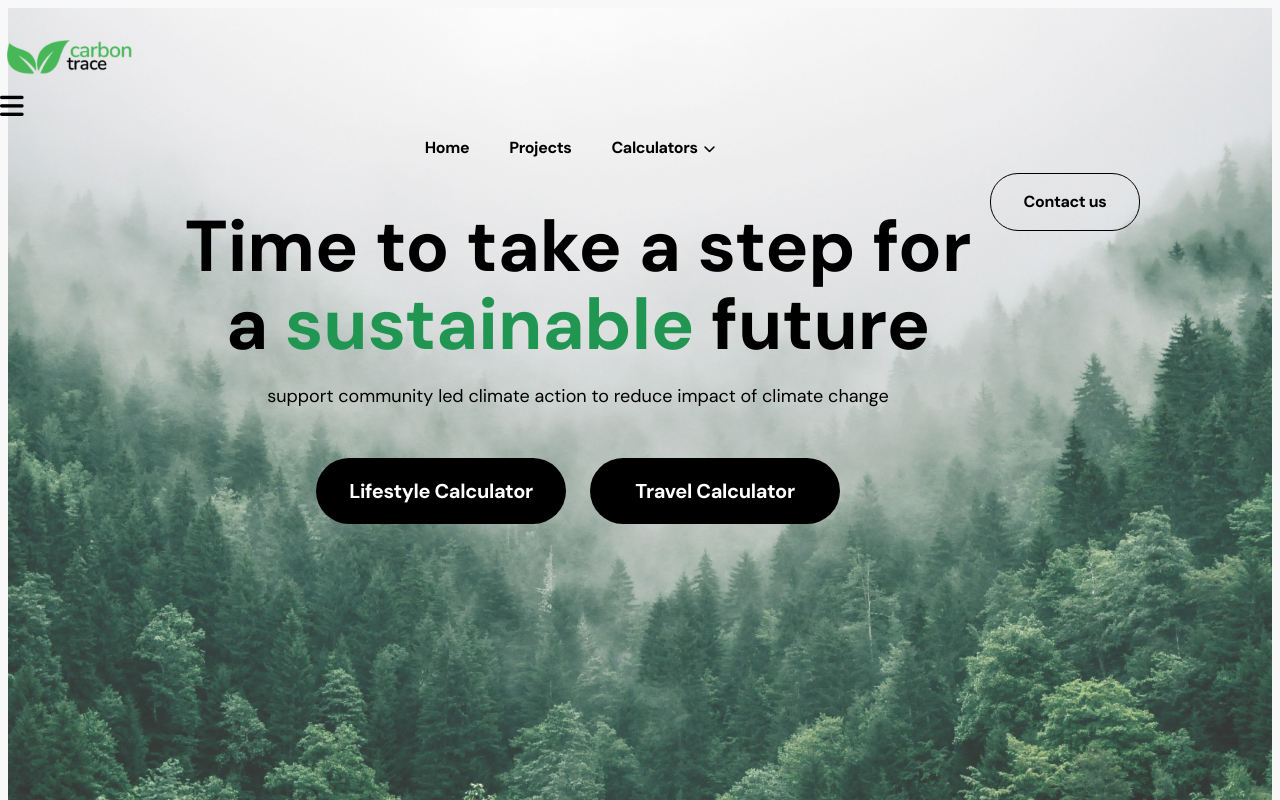
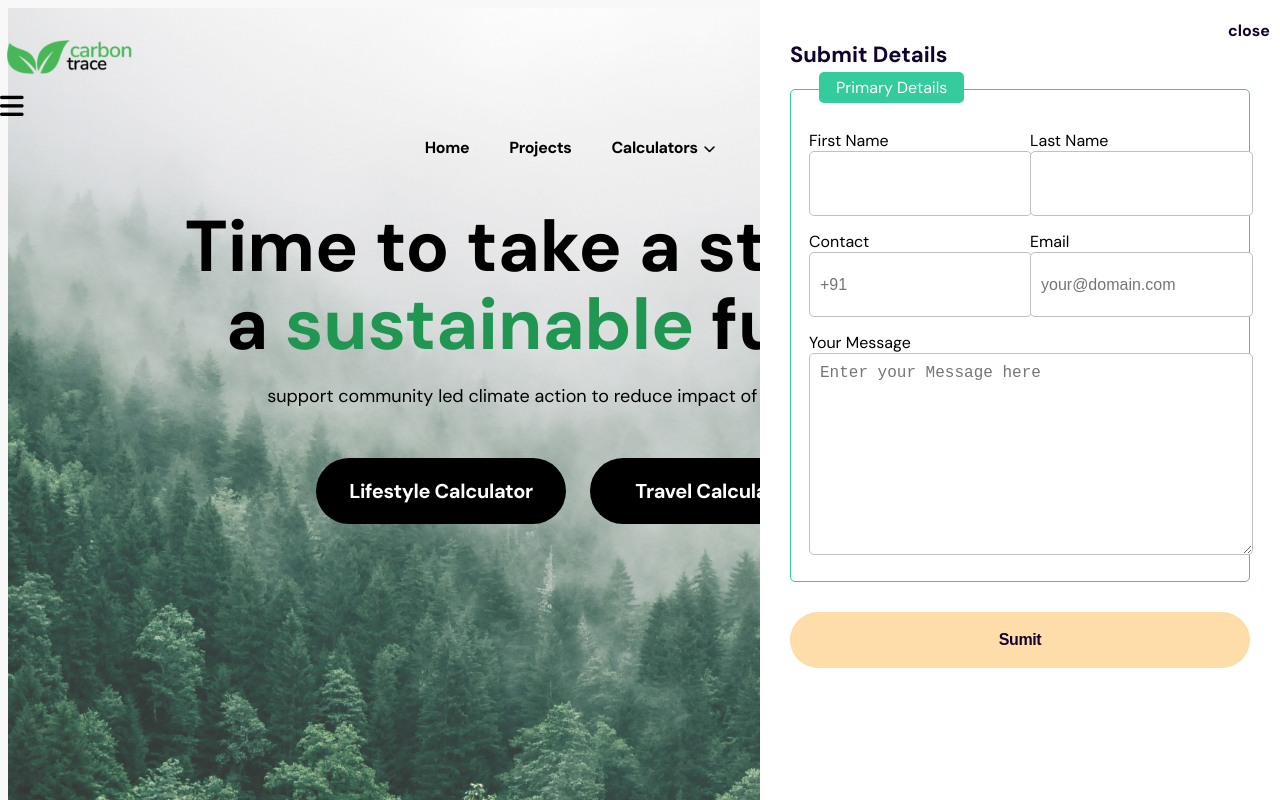
Before and after one commit to encamptourism/carbontracev1, a Next.js app: page / in a window 1280 px wide. Both pictures are taken after a click on the link "Contact us". Shown: the top 800 px of the page. Built offline with nearby package versions, Linux system fonts and the light colour scheme.

Commit message:
contact form

```diff
--- /dev/null
+++ b/components/common/Contactus.js
@@ -0,0 +1,117 @@
+import{useState} from "react";
+
+const Contactus=(props)=>{
+
+const {issuccess,setIssuccess,toggle,setToggle,bloading,setBloading,enquiry,setEnquiry,error,setError} = props;
+
+
+const onChangeHandler=(e)=>{
+setEnquiry({...enquiry,[e.target.name]:e.target.value})
+
+}
+const validateEmail=(emails)=>{
+let validRegex = /^[a-zA-Z0-9.!#$%&'*+/=?^_`{|}~-]+@[a-zA-Z0-9-]+(?:\.[a-zA-Z0-9-]+)*$/;
+
+if(emails.match(validRegex)){
+    return true;
+}else{
+    return false;
+}
+
+
+}
+
+
+const submitDetails=()=>{
+//setBloading(true);
+let acterror = {...error};
+if(enquiry.firstName === ""){
+acterror = {...acterror,firstName:'FirstName Required'};
+}else{
+ acterror = {...acterror,firstName:''};
+}
+if(enquiry.lastName === ""){
+acterror = {...acterror,lastName:'LastName Required'};
+}else{
+ acterror = {...acterror,lastName:''};
+}
+if(enquiry.contact === "" || enquiry.contact.length < 10 || enquiry.contact.length > 13 ){
+acterror = {...acterror,contact:'Mobile Number Required'};
+}else{
+ acterror = {...acterror,contact:''};
+}
+if(enquiry.email === "" || !validateEmail(enquiry.email)){
+acterror = {...acterror,email:'Email Required'};
+}else{
+ acterror = {...acterror,email:''};
+}
+
+setError(acterror);
+let setter = false;
+for(let obj in acterror){
+if(acterror[obj] !== ""){
+setter = true;
+return;
+}
+}
+
+if(!setter){
+setBloading(true);
+
+console.log(enquiry);
+setIssuccess(true);
+setEnquiry({message:"",firstName:'',lastName:'',contact:'',email:''});
+setTimeout(()=>{setToggle(false);setBloading(false);},6000);
+
+
+}
+}
+
+return (
+       <>
+       <div className={toggle ? "sidebar__area active" : "sidebar__area"}>
+        <div className="sidebar__main__blk">
+            <div className="sidebar__title">
+                <h4>Submit Details</h4>
+                <h6 style={{fontSize:'1rem',cursor:'pointer',position: 'absolute',right:'10px',top:'20px'}} onClick={()=>{setToggle(false)}}>close</h6>
+            </div>
+        <div className="sidebar__total__price mb-3">
+
+            </div>
+        <form action="">
+                <div className="sidebar__form__wrap">
+                    <span className="sidebar__lebel">Primary Details</span>
+                    <div className="sidebar__form__single">
+                        <label htmlFor="">First Name</label>
+                        <input  name="firstName" className={error && error.firstName ? "error" : "dff"} id="firstName" type="text" onChange={(e)=>onChangeHandler(e)} value={enquiry.firstName}/>
+                    </div>
+                    <div className="sidebar__form__single">
+                        <label htmlFor="">Last Name</label>
+                        <input className={error && error.lastName ? "error" : "dff"} type="text" name="lastName" id="lastName" onChange={(e)=>onChangeHandler(e)} value={enquiry.lastName}/>
+                    </div>
+                    <div className="sidebar__form__single">
+                        <label htmlFor="">Contact</label>
+                        <input type="text" className={error && error.contact ? "error" : "dff"} placeholder="+91" name="contact" id="contact" onChange={(e)=>onChangeHandler(e)} value={enquiry.contact}/>
+                    </div>
+                    <div className="sidebar__form__single">
+                        <label htmlFor="">Email</label>
+                        <input type="email" className={error && error.email ? "error" : "dff"} placeholder="your@domain.com" name="email" id="email" onChange={(e)=>onChangeHandler(e)} value={enquiry.email}/>
+                    </div>
+                     <div className="sidebar__form__double">
+                        <label htmlFor="">Your Message</label>
+                        <textarea rows={10} className={error && error.message ? "error" : "dff"} placeholder="Enter your Message here" name="message" id="message" onChange={(e)=>onChangeHandler(e)} value={enquiry.message}/>
+                    </div>
+                </div>
+            </form>
+            <div className="sidebar__main__btn sidebar2">
+             {issuccess ? <span style={issuccess ? {color:'green',transition:'0.5s',opacity: "1",fontWeight: '600',fontStyle: 'italic',transitionDelay: '3s'}:{color:'green',transition:'0.5s',opacity: "0",fontWeight: '600',fontStyle: 'italic',transitionDelay: '3s'}}>Your Query is Submitted Successfully, We will get back to you soon.</span>:""}
+                <button style={{border:'none',width:'100%'}} onClick={()=>submitDetails()} className="common__btn" disabled ={bloading ? true : false}>{bloading ? <span className="spinner-border" role="status"></span>:'Sumit'}</button>
+            </div>
+        </div>
+    </div>
+    <div className="offcanvas-overlay"></div>
+    </>
+        )
+
+}
+export default Contactus;
--- a/components/common/Header.jsx
+++ b/components/common/Header.jsx
@@ -3,7 +3,12 @@ import Image from "next/image";
 import Link from 'next/link';
 import {useState} from 'react';
 
-const Header=()=>{
+const Header=(props)=>{
+
+const contacttoggle = props.toggle;
+const setContacttoggle = props.setToggle;
+
+
 
 const [toggle,setToggle] = useState(false);
 const [collepse,setCollepse] = useState(true);
@@ -35,7 +40,7 @@ return (
                     <li><Link href ="#"><a>Live Feed</a></Link></li>*/}
                 </ul>
                 <div className="offcanvas-btn text-center">
-                    <Link href ="#"><a>Contact us</a></Link>
+                    <Link href ="#"><a onClick={()=>setContacttoggle(!contacttoggle)}>Contact us</a></Link>
                 </div>
             </div>
         </div>
@@ -74,7 +79,7 @@ return (
                 </div>
                 <div className="col-lg-2 col-md-2 d-none d-md-block d-lg-block">
                     <div className="header__btn">
-                        <Link href ="#"><a>Contact us</a></Link>
+                        <Link href ="#"><a onClick={()=>setContacttoggle(!contacttoggle)}>Contact us</a></Link>
                     </div>
                 </div>
             </div>
--- a/pages/index.js
+++ b/pages/index.js
@@ -1,11 +1,18 @@
-import { useEffect } from "react";
+import { useEffect , useState } from "react";
 import HtmlHead from '../components/common/HtmlHead';
 import Header from '../components/common/Header';
+import Contactus from '../components/common/Contactus';
 import Link from 'next/link';
 import AOS from "aos";
 import "aos/dist/aos.css";
 
 export default function Home() {
+
+const [enquiry,setEnquiry] = useState({message:"",firstName:'',lastName:'',contact:'',email:''});
+const [error,setError] = useState({message:"",firstName:'',lastName:'',contact:'',email:''});
+const [bloading,setBloading] = useState(false);
+const [toggle,setToggle] = useState(false);
+const [issuccess,setIssuccess] = useState(false);
 
 useEffect(() => {
     AOS.init({
@@ -18,8 +25,9 @@ useEffect(() => {
   return (
     <>
     <HtmlHead/>
-    <Header/>
+    <Header toggle = {toggle} setToggle = {setToggle}/>
     <main className="main overflow-hidden">
+     <Contactus issuccess = {issuccess} setIssuccess = {setIssuccess} toggle = {toggle} setToggle = {setToggle} bloading = {bloading} setBloading = {setBloading} enquiry = {enquiry} setEnquiry = {setEnquiry} error = {error} setError = {setError}/>
           <section className="hero__area">
             <div className="container">
                 <div className="row">
--- a/styles/style.css
+++ b/styles/style.css
@@ -2144,6 +2144,29 @@ border-color: #DBD8FC70;
     width: 40%;
     margin-bottom: 15px;
 }
+.sidebar__form__double {
+    flex: 100%;
+    width: 100%;
+    margin-bottom: 15px;
+}
+.sidebar__form__double label {
+    font-size: 16px;
+    font-weight: 400;
+    color: #000;
+    margin-bottom: 9px;
+    width: 100%;
+}
+.sidebar__form__double textarea {
+    width: 100%;
+    height: auto;
+    border: 1px solid #C0C0C0;
+    border-radius: 5px;
+    color: #B4B4B4;
+    font-size: 16px;
+    font-weight: 400;
+    padding: 10px;
+    outline: none;
+}
 
 .sidebar__carbon__wrap {
     background-repeat: no-repeat;
```
Also changed, not shown: pages/lifestylecalculator.js (+8 -1 lines), pages/project/[project_name].js (+10 -1 lines), pages/project/index.js (+11 -1 lines), pages/travelcalculator.js (+8 -1 lines).
